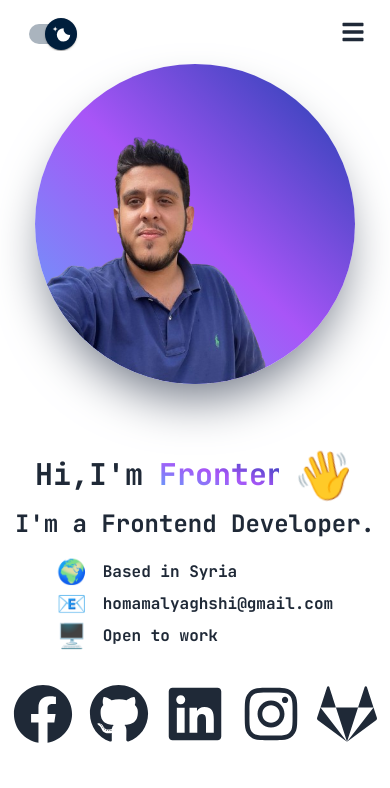
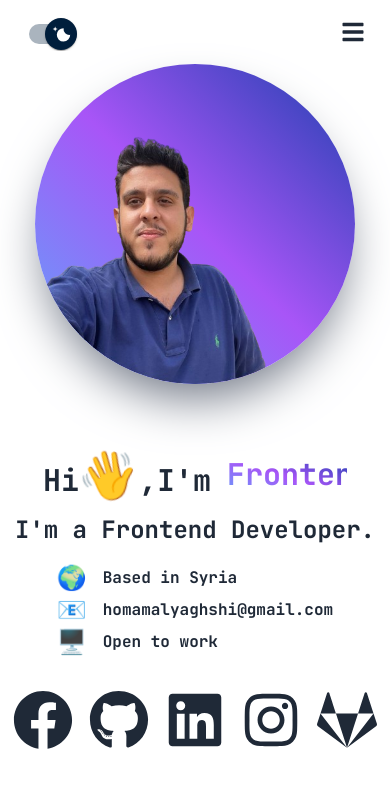
Before and after one commit to HomamAlyaghshi/portfolio, a React (Create React App) app: page / in a window 390 px wide. Shown: the top 788 px of the page. Built offline with nearby package versions, Linux system fonts and the light colour scheme.

Commit message:
responsive

```diff
--- a/src/components/HeroSections.jsx
+++ b/src/components/HeroSections.jsx
@@ -17,20 +17,22 @@ const HeroSections = () => {
 
           <div className="flex justify-center items-center ">
             <div className="sm:text-5xl text-3xl whitespace-nowrap flex gap-4 ">
-              <div>Hi,I'm</div>
-              <span className="gradient-text sm:text-5xl text-3xl text-left sm:w-[300px] w-[120px] justify-center items-center">
+              <div>Hi
+              <span className="waving-hand">👋</span>
+              ,I'm</div>
+              <span className="gradient-text sm:text-5xl text-3xl text-left sm:w-[230px] w-[120px] justify-center items-center">
                 <TypeAnimation
                   sequence={[
                     "Homam",
+                    1000,
                     "Frontend",
-                    1000,
+                  1000,
                   ]}
                   wrapper="span"
                   speed={50}
                   repeat={Infinity}
                 />
               </span>
-              <span className="waving-hand">👋</span>
               </div>
           </div>
           <div className="text-2xl sm:text-left text-center">
```
